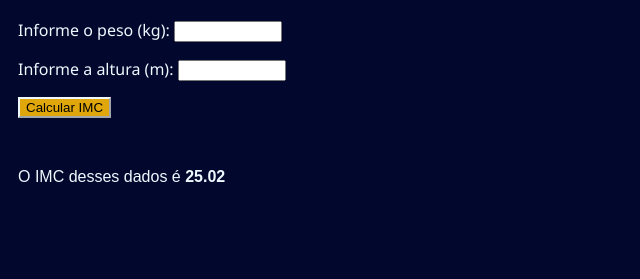
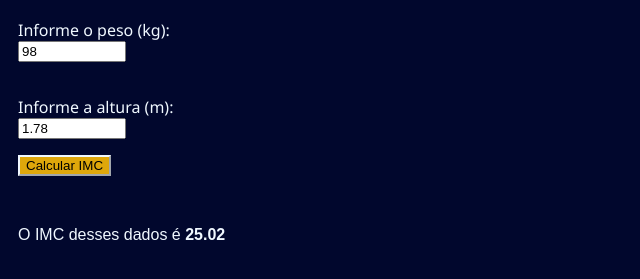
Before and after one commit to deoliveiraeduardar/Introduction-to-web-programming, a plain HTML site: page 06-imc/index.html in a window 1280 px wide. Shown: the part 79-358 px from the top of the page, without its empty margins (0-640 px from the left). Drawn offline with Linux system fonts and the light colour scheme.

Commit message:
commit value

```diff
--- a/06-imc/index.html
+++ b/06-imc/index.html
@@ -13,13 +13,14 @@
     <header><h1 class="title">IMC</h1></header>
 
     <p>
-      <label for="input-weight">Informe o peso (kg):</label>
-      <input id="input-weight" type="text" />
+      <label for="input-weight">Informe o peso (kg):</label><br />
+      <input id="input-weight" type="text" value="98" /><br />
+      <br />
     </p>
 
     <p>
-      <label for="input-height">Informe a altura (m):</label>
-      <input id="input-height" type="text" />
+      <label for="input-height">Informe a altura (m):</label><br />
+      <input id="input-height" type="text" value="1.78" />
     </p>
 
     <p>
```
Also changed, not shown: 06-imc/roteiro.txt.
